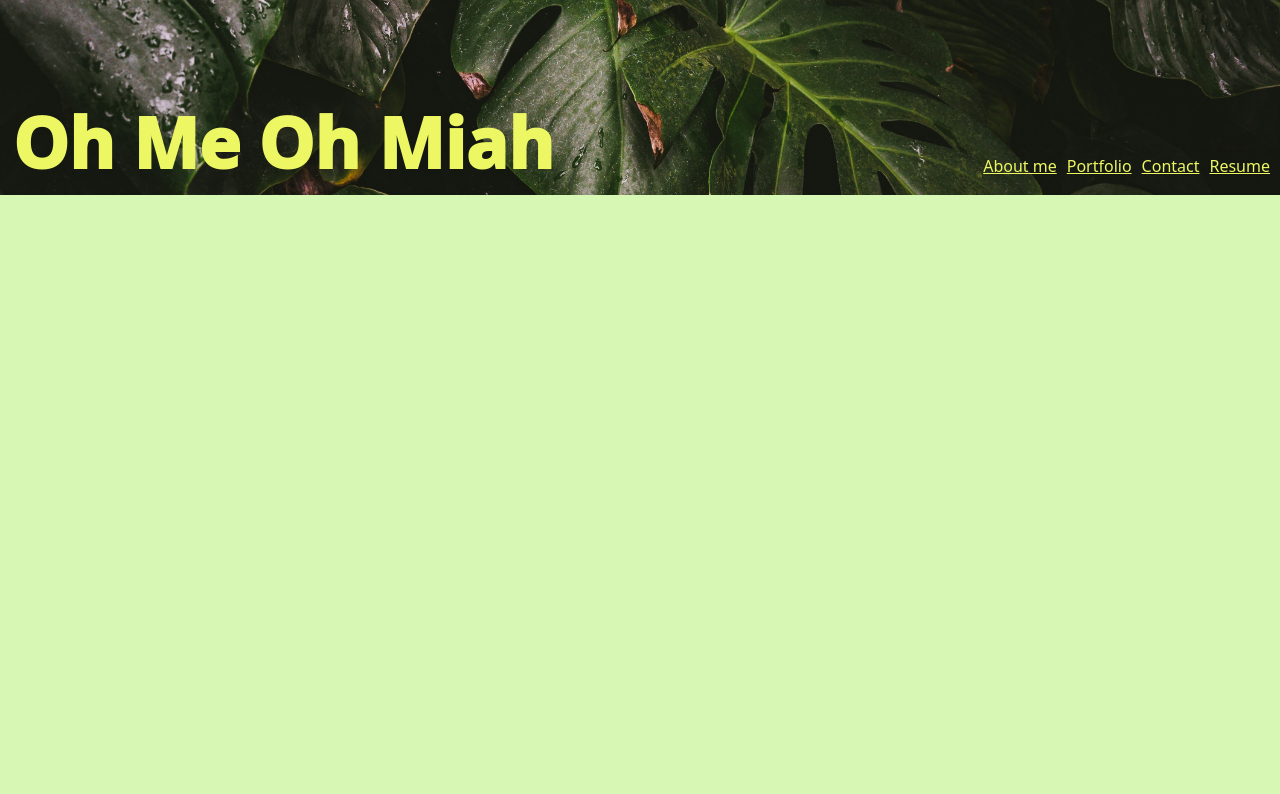
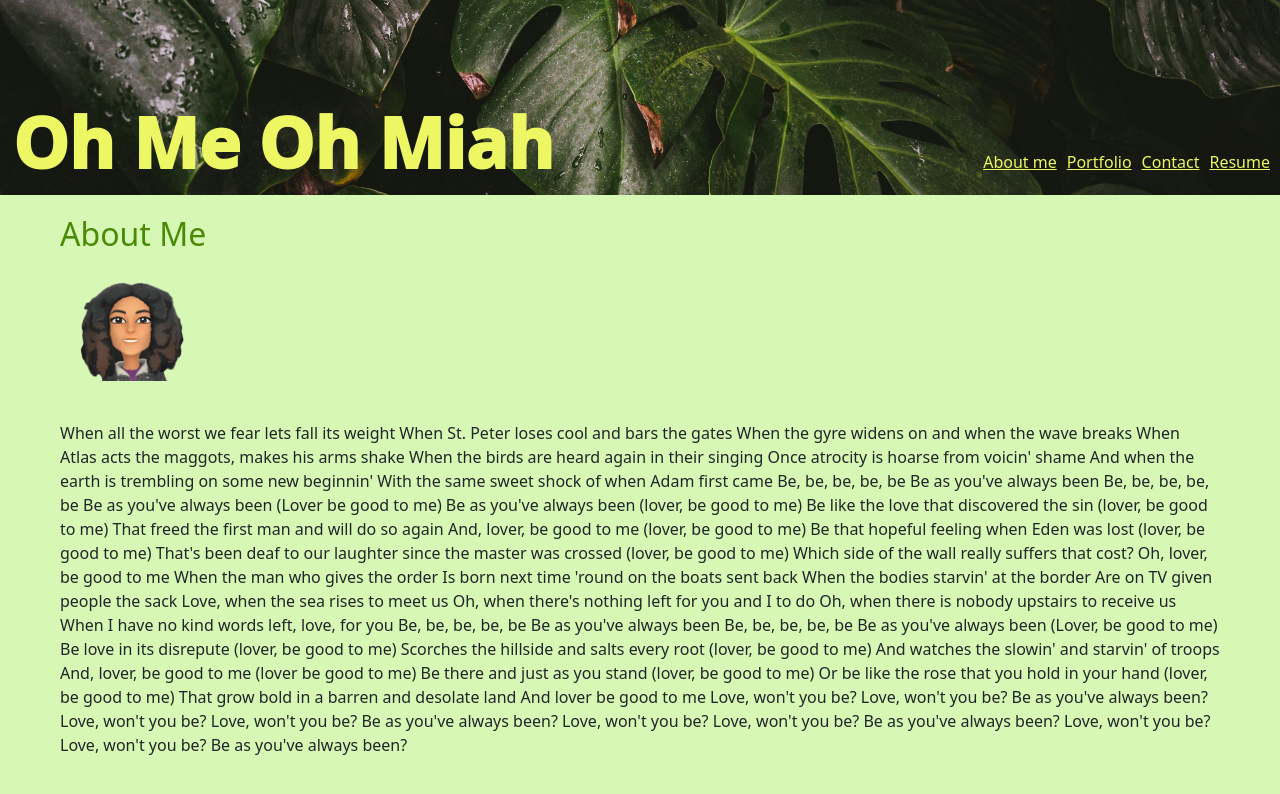
Before and after one commit to xWhoKnowz/react-portfolio, a React (Vite) app: page / in a window 1280 px wide. Shown: the top 794 px of the page. Built offline with nearby package versions, Linux system fonts and the light colour scheme.

Commit message:
created about me page

```diff
--- a/index.html
+++ b/index.html
@@ -7,8 +7,7 @@
     <link rel="stylesheet" href="./src/index.css">
     <title>Vite + React</title>
   </head>
-  <body>
-    <main id="root"></main>
+  <body id="root">
     <script type="module" src="/src/main.jsx"></script>
   </body>
 </html>
--- a/src/App.jsx
+++ b/src/App.jsx
@@ -1,6 +1,5 @@
 import { Outlet } from "react-router-dom";
 import Header from "./components/header";
-// import Nav from "./components/nav";
 import Footer from "./components/footer";
 
 function App() {
--- a/src/components/header.jsx
+++ b/src/components/header.jsx
@@ -1,5 +1,5 @@
-import headerBackground from "../../assets/headerBackground.jpg";
-import Nav from "./nav";
+import headerBackground from '../../assets/headerBackground.jpg';
+import Nav from './nav';
 
 export default function Header() {
   return (
--- a/src/pages/about.jsx
+++ b/src/pages/about.jsx
@@ -1,6 +1,67 @@
+import hero from '../../assets/hero.png'
+
 export default function About() {
 
     return (
-        <section></section>
+        <main className="aboutMe">
+            <h2 className="about">About Me</h2>
+            <img className="hero" src={hero}/>
+            <p>
+                When all the worst we fear lets fall its weight
+                When St. Peter loses cool and bars the gates
+                When the gyre widens on and when the wave breaks
+                When Atlas acts the maggots, makes his arms shake
+                When the birds are heard again in their singing
+                Once atrocity is hoarse from voicin' shame
+                And when the earth is trembling on some new beginnin'
+                With the same sweet shock of when Adam first came
+                Be, be, be, be, be
+                Be as you've always been
+                Be, be, be, be, be
+                Be as you've always been
+                (Lover be good to me)
+                Be as you've always been (lover, be good to me)
+                Be like the love that discovered the sin (lover, be good to me)
+                That freed the first man and will do so again
+                And, lover, be good to me (lover, be good to me)
+                Be that hopeful feeling when Eden was lost (lover, be good to me)
+                That's been deaf to our laughter since the master was crossed (lover, be good to me)
+                Which side of the wall really suffers that cost?
+                Oh, lover, be good to me
+                When the man who gives the order
+                Is born next time 'round on the boats sent back
+                When the bodies starvin' at the border
+                Are on TV given people the sack
+                Love, when the sea rises to meet us
+                Oh, when there's nothing left for you and I to do
+                Oh, when there is nobody upstairs to receive us
+                When I have no kind words left, love, for you
+                Be, be, be, be, be
+                Be as you've always been
+                Be, be, be, be, be
+                Be as you've always been
+                (Lover, be good to me)
+                Be love in its disrepute (lover, be good to me)
+                Scorches the hillside and salts every root (lover, be good to me)
+                And watches the slowin' and starvin' of troops
+                And, lover, be good to me (lover be good to me)
+                Be there and just as you stand (lover, be good to me)
+                Or be like the rose that you hold in your hand (lover, be good to me)
+                That grow bold in a barren and desolate land
+                And lover be good to me
+                Love, won't you be?
+                Love, won't you be?
+                Be as you've always been?
+                Love, won't you be?
+                Love, won't you be?
+                Be as you've always been?
+                Love, won't you be?
+                Love, won't you be?
+                Be as you've always been?
+                Love, won't you be?
+                Love, won't you be?
+                Be as you've always been?
+            </p>
+        </main>
     )
 }
--- a/src/styles/index.css
+++ b/src/styles/index.css
@@ -15,6 +15,7 @@ h1 {
 :root {
     --primary: #D7F7B5;
     --secondary: #EDF763;
+    --tertiary: #4A8A07;
 }
 
 .headerImage {
@@ -33,7 +34,7 @@ h1 {
 
 .navBar {
     position: absolute;
-    top: 149px;
+    top: 145px;
     right: 5px;
     width: 100vw;
     display: flex;
@@ -44,6 +45,24 @@ h1 {
 .navBtn {
     color: var(--secondary);
     margin: 5px;
+}
+
+.aboutMe {
+    margin-left: 60px;
+    margin-right: 60px;
+}
+
+.about {
+    color: var(--tertiary);
+    font-weight: 100px;
+    margin-top: 20px;
+}
+
+.hero {
+    height: 100px;
+    margin-top: 20px;
+    margin-left: 20px;
+    margin-bottom: 40px;
 }
 
 @media screen and (max-width: 828px) {
```
Also changed, not shown: src/components/example.jsx (deleted, +0 -14 lines), Assets/hero.png (added).
